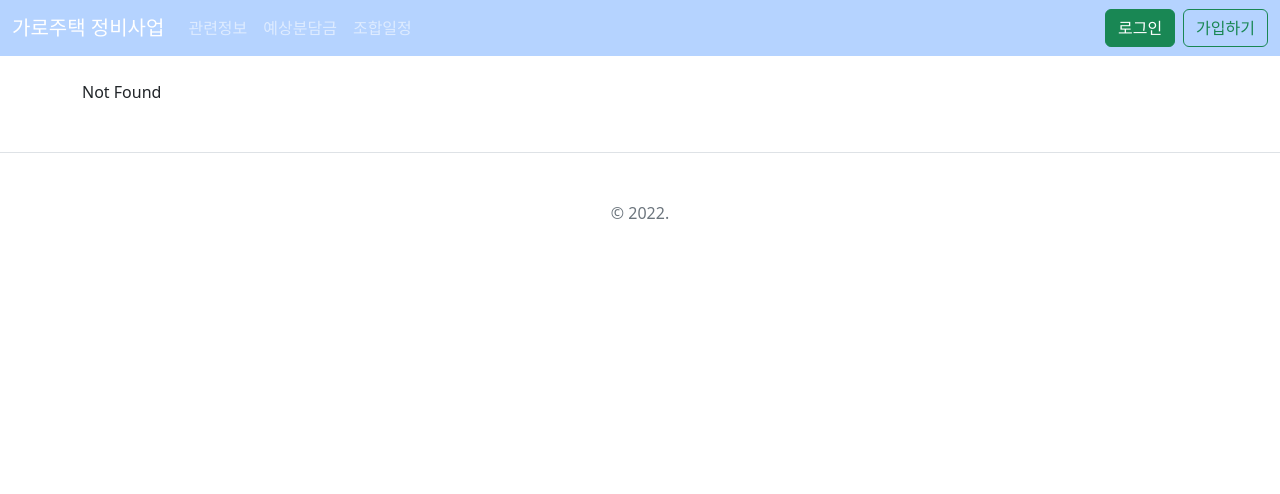
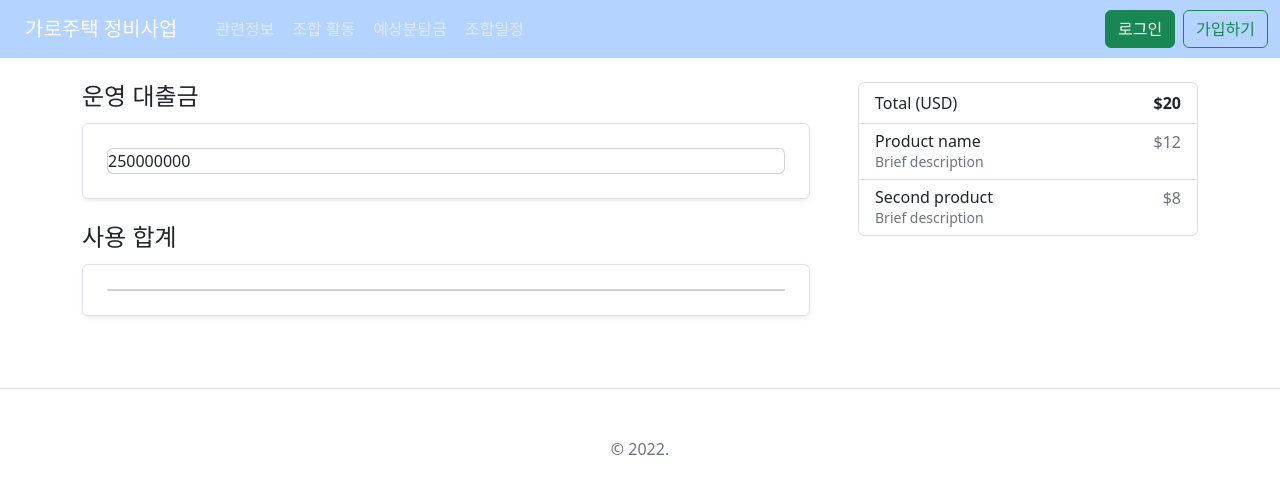
Before and after one commit to SanghunOh/project_home_maintenance_front, a Vue app: page /UnionActivity in a window 1280 px wide. Before the commit this address had no page. Shown: the top 494 px of the page. Built offline with nearby package versions, Linux system fonts and the light colour scheme.

Commit message:
add component with union activity

```diff
--- a/src/components/Headers.vue
+++ b/src/components/Headers.vue
@@ -6,9 +6,12 @@
     style="--bs-bg-opacity: 0.3"
   >
     <div class="container-fluid">
-      <a class="navbar-brand" @click="$router.push({ name: 'Home' })" href="#"
-        >가로주택 정비사업</a
+      <button
+        class="btn btn-link navbar-brand"
+        @click="$router.push({ name: 'Home' })"
       >
+        가로주택 정비사업
+      </button>
       <button
         class="navbar-toggler"
         type="button"
@@ -23,64 +26,73 @@
       <div class="collapse navbar-collapse" id="navbarCollapse">
         <ul class="navbar-nav me-auto mb-2 mb-md-0">
           <li class="nav-item">
-            <a
-              class="nav-link"
+            <button
+              class="btn btn-link nav-link"
               aria-current="page"
-              href="#"
               @click="$router.push({ name: 'Information' })"
-              ><i class="bi bi-building"></i>관련정보</a
             >
+              <i class="bi bi-building"></i>관련정보
+            </button>
           </li>
           <li class="nav-item">
-            <a
-              class="nav-link"
-              href="#"
+            <button
+              class="btn btn-link nav-link"
+              aria-current="page"
+              @click="$router.push({ name: 'UnionActivity' })"
+            >
+              <i class="bi bi-building"></i>조합 활동
+            </button>
+          </li>
+          <li class="nav-item">
+            <button
+              class="btn btn-link nav-link"
               data-bs-toggle="modal"
               data-bs-target="#exampleModal"
-              ><i class="bi-calculator-fill"></i>예상분담금</a
             >
+              <i class="bi-calculator-fill"></i>예상분담금
+            </button>
           </li>
           <li class="nav-item">
-            <a
-              class="nav-link"
-              href="#"
+            <button
+              class="btn btn-link nav-link"
               data-bs-toggle="modal"
               data-bs-target="#exampleModal"
-              ><i class="bi bi-calendar-event"></i>조합일정</a
             >
+              <i class="bi bi-calendar-event"></i>조합일정
+            </button>
           </li>
         </ul>
         <!-- within Model -->
         <!-- <div class="col-md-3 text-end">
-          <a
+          <button
             class="btn btn-success mx-2"
             type="submit"
             data-bs-toggle="modal"
             data-bs-target="#exampleModal"
-            >로그인</a
+            >로그인</button
           >
-          <a
+          <button
             class="btn btn-outline-success"
             type="submit"
             data-bs-toggle="modal"
             data-bs-target="#exampleModal"
-            >가입하기</a
+            >가입하기</button
           >
         </div> -->
         <!-- without Model -->
         <div class="col-md-3 text-end">
-          <a
+          <button
             class="btn btn-success mx-2"
-            href="#"
             @click="$router.push({ name: 'UserLogin' })"
-            >로그인</a
           >
-          <a
+            로그인
+          </button>
+          <button
             class="btn btn-outline-success"
-            href="#"
             @click="$router.push({ name: 'UserRegister' })"
-            >가입하기</a
           >
+            가입하기
+          </button>
         </div>
       </div>
     </div>
--- a/src/components/Modals.vue
+++ b/src/components/Modals.vue
@@ -10,7 +10,7 @@
     <div class="modal-dialog">
       <div class="modal-content">
         <div class="modal-body">
-          <h6 class="text-danger">규정 정해지면 곧, 사용 가능.</h6>
+          <h6 class="text-danger">관련 정보 공유되면, 사용 가능.</h6>
         </div>
         <div class="modal-footer">
           <button
--- a/src/components/ProcessStates.vue
+++ b/src/components/ProcessStates.vue
@@ -2,7 +2,7 @@
 
 <template>
   <div class="position-sticky" style="top: 2rem">
-    <h4 class="pb-1 border-bottom text-center">진행 상황</h4>
+    <h4 class="pb-1 text-center">진행 상황</h4>
     <div class="accordion" id="accordionExample">
       <div class="accordion-item">
         <h2 class="accordion-header" id="headingOne">
@@ -123,7 +123,7 @@
             aria-expanded="false"
             aria-controls="collapse5"
           >
-            조함원 분양신청
+            조합원 분양신청
           </button>
         </h2>
         <div
--- /dev/null
+++ b/src/components/unions/UnionActivity.vue
@@ -0,0 +1,51 @@
+<script setup>
+import { reactive, computed } from "vue";
+import UsedCosts from "./UsedCosts.vue";
+
+const states = reactive({
+  loan_amount: 250000000,
+  loan_per_month: 500000,
+  bundle_loan: [2500000],
+  used_months: 4,
+  used_loan_amount: 0,
+});
+
+const loan_amount = computed(() => {
+  return states.loan_amount;
+});
+</script>
+
+<template>
+  <div class="row g-5">
+    <!-- contents left -->
+    <div class="col-md-8">
+      <h4 class="pb-1"><i class="bi-map"></i>운영 대출금</h4>
+      <div
+        class="row g-0 border rounded overflow-hidden flex-md-row mb-4 shadow-sm h-md-250 position-relative"
+      >
+        <div class="col p-4 d-flex flex-column position-static">
+          <div class="card">
+            <div>{{ loan_amount }}</div>
+          </div>
+        </div>
+      </div>
+      <h4 class="pb-1"><i class="bi-map"></i>사용 합계</h4>
+      <div
+        class="row g-0 border rounded overflow-hidden flex-md-row mb-4 shadow-sm h-md-250 position-relative"
+      >
+        <div class="col p-4 d-flex flex-column position-static">
+          <div class="card">
+            <div></div>
+          </div>
+        </div>
+      </div>
+    </div>
+
+    <!--- Sidebar -->
+    <div class="col-md-4">
+      <UsedCosts></UsedCosts>
+    </div>
+  </div>
+</template>
+
+<style></style>
--- /dev/null
+++ b/src/components/unions/UsedCosts.vue
@@ -0,0 +1,27 @@
+<template>
+  <ul class="list-group mb-3">
+    <li class="list-group-item d-flex justify-content-between">
+      <span>Total (USD)</span>
+      <strong>$20</strong>
+    </li>
+
+    <li class="list-group-item d-flex justify-content-between lh-sm">
+      <div>
+        <h6 class="my-0">Product name</h6>
+        <small class="text-muted">Brief description</small>
+      </div>
+      <span class="text-muted">$12</span>
+    </li>
+    <li class="list-group-item d-flex justify-content-between lh-sm">
+      <div>
+        <h6 class="my-0">Second product</h6>
+        <small class="text-muted">Brief description</small>
+      </div>
+      <span class="text-muted">$8</span>
+    </li>
+  </ul>
+</template>
+
+<script setup></script>
+
+<style></style>
--- a/src/routers/routes.js
+++ b/src/routers/routes.js
@@ -14,6 +14,9 @@ const UserLogin = () => {
 const UserRegister = () => {
   return import("../components/users/UserRegister.vue");
 };
+const UnionActivity = () => {
+  return import("../components/unions/UnionActivity.vue");
+};
 const NotFound = defineComponent({
   template: "<div>Not Found</div>",
 });
@@ -28,6 +31,11 @@ const routes = [
     path: base_path + "/main",
     component: Main,
     name: "Main",
+  },
+  {
+    path: base_path + "/UnionActivity",
+    component: UnionActivity,
+    name: "UnionActivity",
   },
   {
     path: base_path + "/information",
```
Also changed, not shown: src/components/unions/UnionCalendar.vue (added, +64 -0 lines).
